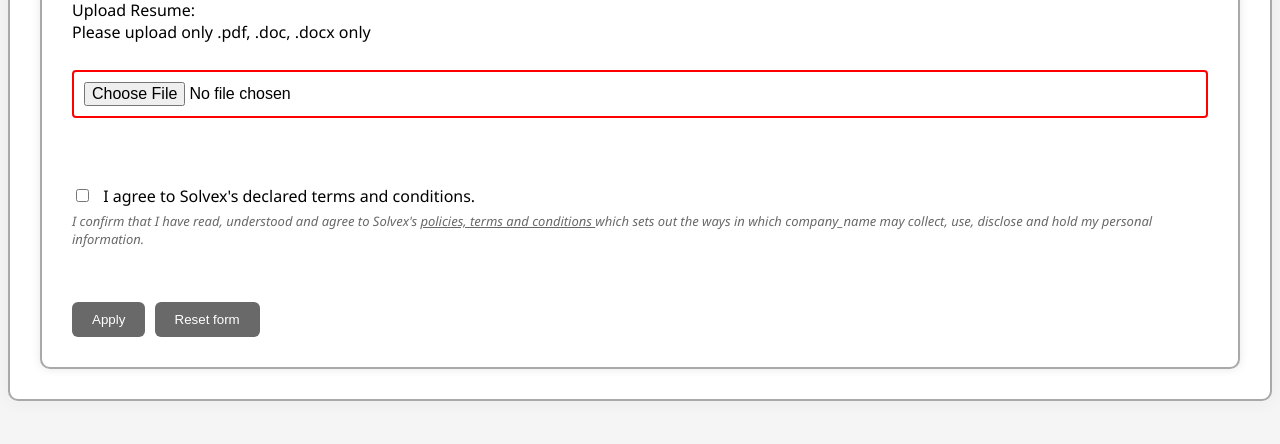
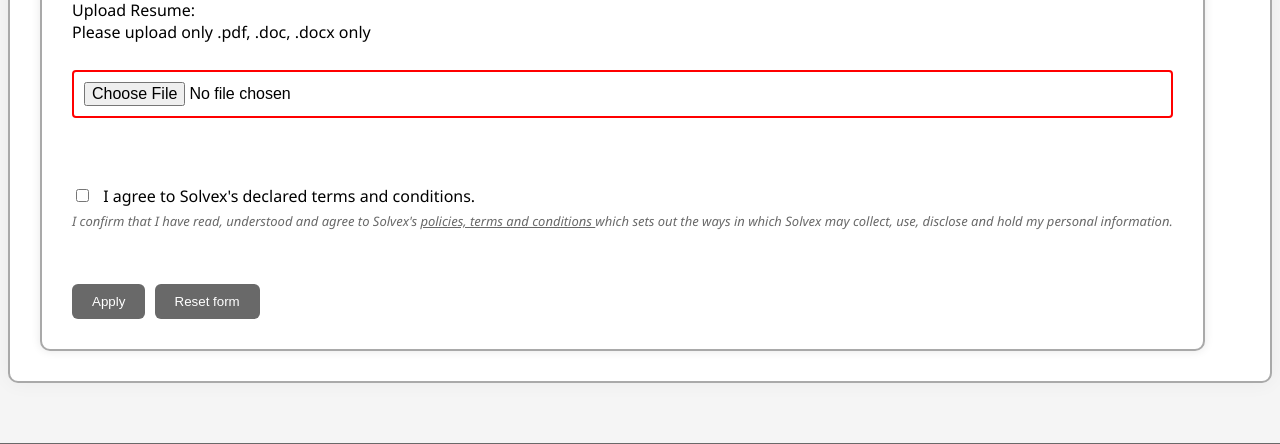
Before and after one commit to Janet1411/project1, a PHP site: page /apply.php in a window 1280 px wide. Shown: the part 2871-3315 px from the top of the page. Run offline with PHP 8.4, Linux system fonts and the light colour scheme.

Commit message:
minor changes

```diff
--- a/apply.php
+++ b/apply.php
@@ -157,7 +157,7 @@
 
             <!-- remove span; change text to small,italics, and grey  -->
 
-            <span class="gray"> I confirm that I have read, understood and agree to Solvex's <a href="" > policies, terms and conditions </a> which sets out the ways in which company_name may collect, use, disclose and hold my personal information.
+            <span class="gray"> I confirm that I have read, understood and agree to Solvex's <a href="" > policies, terms and conditions </a> which sets out the ways in which Solvex may collect, use, disclose and hold my personal information.
             </span>
 
             <!-- add css for the link; like link colour, visited link,hover and active -->
```
